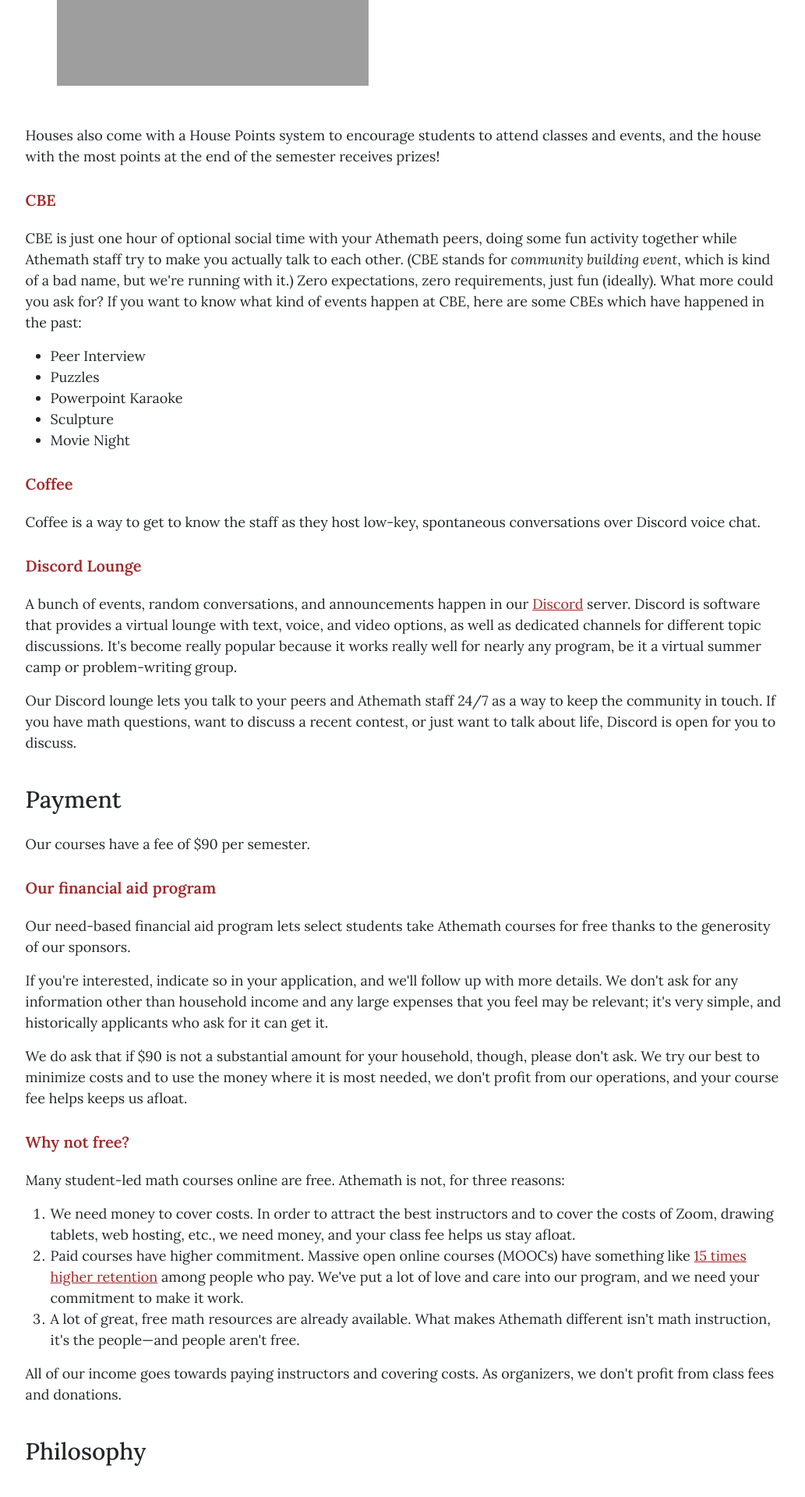
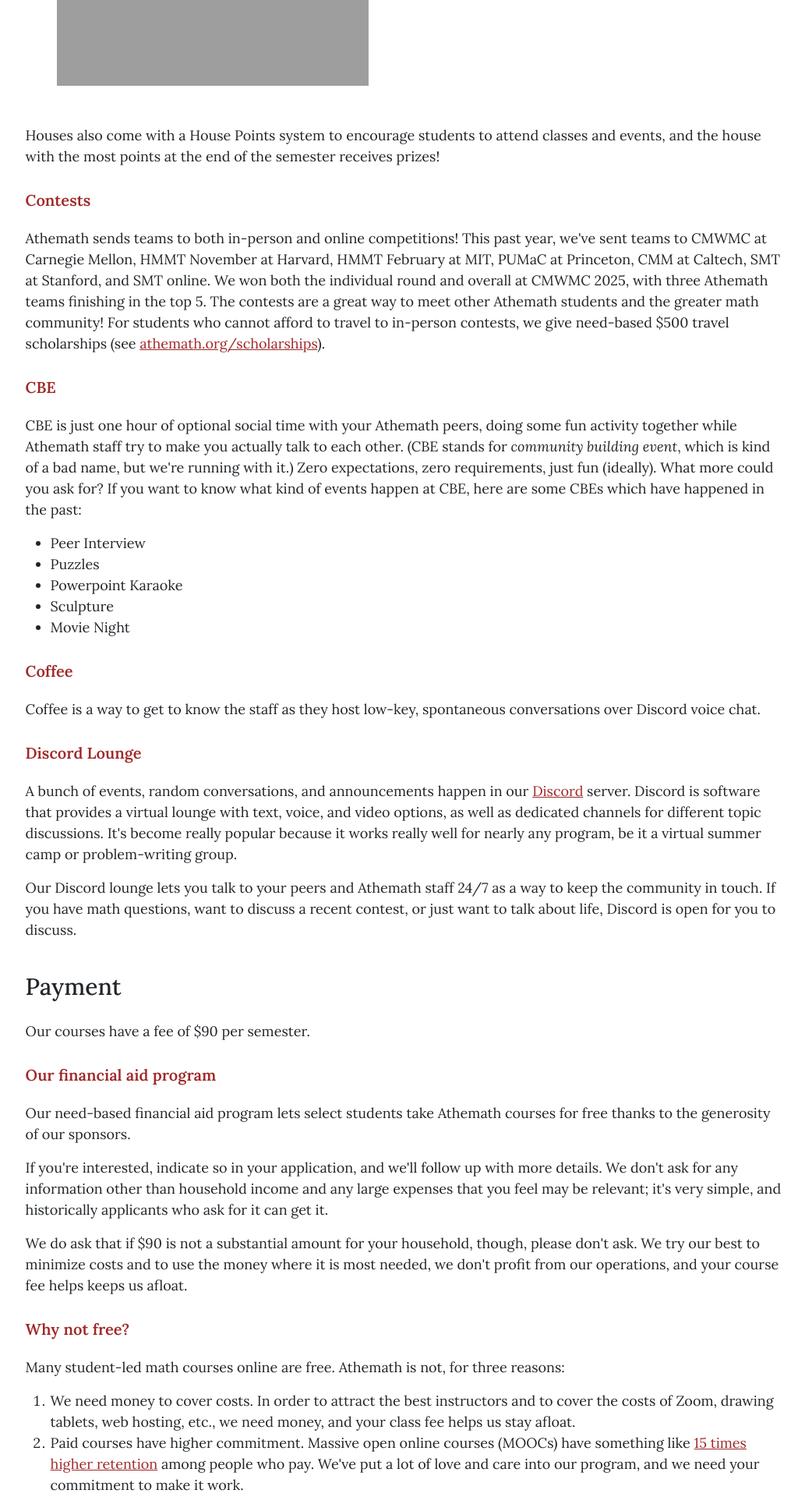
Before and after one commit to vEnhance/athe-web, a Django app: page /virtual-program/ in a window 1280 px wide. Shown: the part 4479-6399 px from the top of the page at 78% size, without its empty margins (121-1154 px from the left). Run offline with Django 4.2, Linux system fonts and the light colour scheme; parts of the project's set-up code (start-up, migrations or seed data) failed here and were passed over; some libraries are stand-ins or nearby versions; grey boxes are pictures that could not be loaded.

Commit message:
Update virtual_program.html

```diff
--- a/home/templates/home/virtual_program.html
+++ b/home/templates/home/virtual_program.html
@@ -201,6 +201,14 @@
             Houses also come with a House Points system to encourage students to attend classes and events, and
             the house with the most points at the end of the semester receives prizes!
         </p>
+        <h3 id="contests">Contests</h3>
+        <p>Athemath sends teams to both in-person and online competitions! This past year,
+            we've sent teams to CMWMC at Carnegie Mellon, HMMT November at Harvard,
+            HMMT February at MIT, PUMaC at Princeton, CMM at Caltech, SMT at Stanford, and SMT online.
+            We won both the individual round and overall at CMWMC 2025, with three Athemath teams
+            finishing in the top 5. The contests are a great way to meet other Athemath students and
+            the greater math community! For students who cannot afford to travel to in-person contests,
+            we give need-based $500 travel scholarships (see <a href="{% url 'home:scholarships' %}">athemath.org/scholarships</a>).</p>
         <h3 id="cbe">CBE</h3>
         <p>
             CBE is just one hour of optional social time with your Athemath peers,
```
